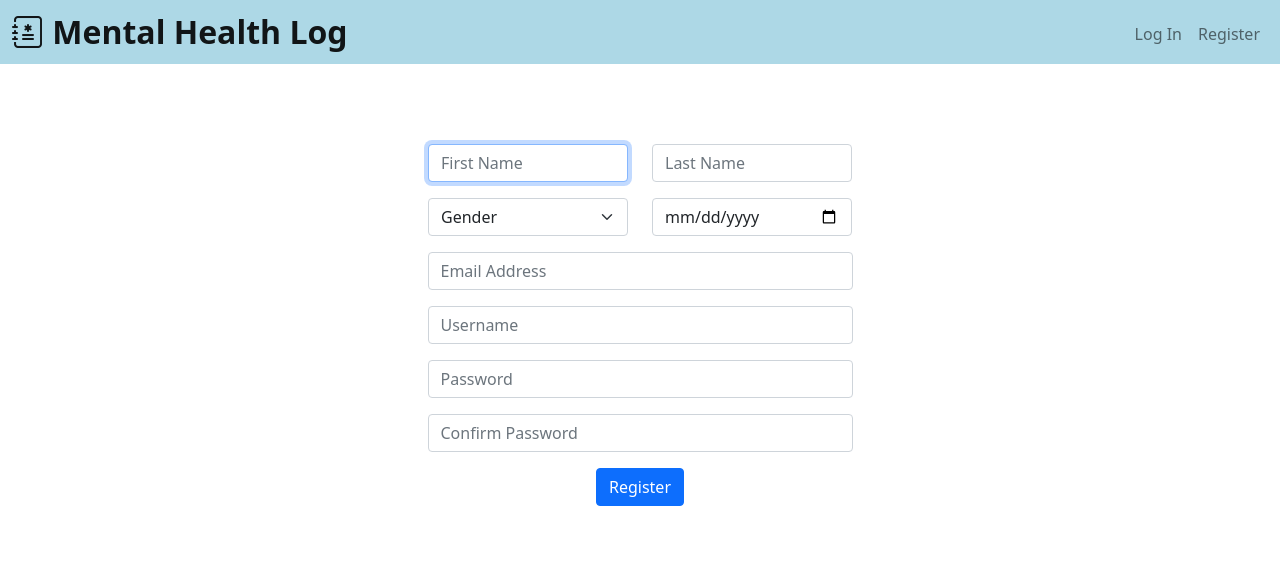
After one commit to jliu0327/mental_health_tracker, a Flask app: page /register in a window 1280 px wide. The commit adds this page. Shown: the top 585 px of the page. Run offline with Flask 3, Linux system fonts and the light colour scheme.

Commit message:
created register html, updated layout html, and started working on register function

```diff
--- a/app.py
+++ b/app.py
@@ -1,12 +1,28 @@
 import os
 
-from flask import Flask, redirect, render_template, request, session
+from flask import Flask, flash, redirect, render_template, request, session
 import sqlite3
 from datetime import datetime
+import re
 from werkzeug.security import check_password_hash, generate_password_hash
 
 # Configure application
 app = Flask(__name__)
+app.secret_key = 'wNZZI1OYWT'
+
+# Gender list for registration
+GENDERS = [
+    "Male",
+    "Female",
+    "Nonbinary"
+]
+
+
+# connect to same db
+def db_connection():
+    conn = sqlite3.connect('mental_health.db')
+    return conn
+
 
 @app.route("/")
 def index():
@@ -14,12 +30,46 @@ def index():
     cur = conn.cursor()
     users = cur.execute('SELECT * FROM users').fetchall()
     conn.close
-    return render_template("layout.html", users=users)
+    return render_template("index.html", users=users)
 
-# connect to same db
-def db_connection():
-    conn = sqlite3.connect('mental_health.db')
-    return conn
+
+# Log in users
+@app.route("/login", methods=["GET", "POST"])
+def login():
+    return render_template("login.html")
+
+
+# Register user
+@app.route("/register", methods=["GET", "POST"])
+def register():
+    # User reached route via POST (through submitting form)
+    if request.method == "POST":
+        first_name = request.form.get("first")
+        last_name = request.form.get("last")
+        gender = request.form.get("gender")
+        date_of_birth = request.form.get("dob")
+        email = request.form.get("email")
+        username = request.form.get("username")
+        password = request.form.get("password")
+        confirmation = request.form.get("confirmation")
+
+        # Check if nothing is entered
+        if not all([first_name, last_name, gender, date_of_birth, email, username, password]):
+            flash('Please fill out all the fields')
+            return redirect("/register")
+
+        # Validate user input and email formatting
+        if not re.search("^[a-zA-z0-9.+]+@[a-zA-Z0-9.-]+\.com$", email):
+            flash('Inaccurate email format')
+            return redirect("/register")
+
+        # Check if password and confirmation match
+        if password != confirmation:
+            flash('Passwords do not match')
+            return redirect("/register")
+
+    return render_template("register.html", genders=GENDERS)
+
 
 
 if __name__ == "__main__":
--- a/static/style.css
+++ b/static/style.css
@@ -3,6 +3,21 @@
     font-size: xx-large;
 }
 
-.nav-item {
-    text-align:;
+.nav-link:hover {
+    background-color: lightgray;
+    border-radius: 5px;
+    transition: background-color 0.3s ease;
 }
+
+.big-padding {
+    padding-top: 5rem;
+    padding-bottom: 5rem;
+}
+
+.custom-width1 {
+    width: 200px;
+}
+
+.custom-width2 {
+    width: 425px;
+}
--- a/templates/layout.html
+++ b/templates/layout.html
@@ -21,7 +21,7 @@
     </head>
     <body>
         <header>
-            <nav class="navbar navbar-expand-lg navbar-light bg-light">
+            <nav class="navbar navbar-expand-lg navbar-light" style="background-color: lightblue;">
                 <div class="container-fluid">
                     <a class="navbar-brand mb-0 h1" href="/"><i class="bi bi-journal-medical"></i> Mental Health Log</a>
                     <button class="navbar-toggler" type="button" data-bs-toggle="collapse" data-bs-target="#navbarSupportedContent" aria-controls="navbarSupportedContent" aria-expanded="false" aria-label="Toggle navigation">
@@ -49,5 +49,9 @@
                 </div>
             </nav>
         </header>
+
+        <main class="container big-padding text-center">
+            {% block main %}{% endblock %}
+        </main>
     </body>
 </html>
--- /dev/null
+++ b/templates/register.html
@@ -0,0 +1,46 @@
+{% extends "layout.html" %}
+
+{% block title %}
+    Register
+{% endblock %}
+
+{% block main %}
+    {% with messages = get_flashed_messages() %}
+        {% if messages %}
+            <div class="alert alert-danger text-center">
+                {% for message in messages %}
+                    <p>{{ message }}</p>
+                {% endfor %}
+            </div>
+        {% endif %}
+    {% endwith %}
+
+    <form action="/register" method="post">
+        <div class="mb-3 d-flex justify-content-center gap-4">
+            <input autocomplete="off" autofocus class="form-control custom-width1" name="first" placeholder="First Name" type="text">
+            <input autocomplete="off" autofocus class="form-control custom-width1" name="last" placeholder="Last Name" type="text">
+        </div>
+        <div class="mb-3 d-flex justify-content-center gap-4">
+            <select class="form-select custom-width1" id="gender" name="gender">
+                <option disabled selected value="">Gender</option>
+                {% for gender in genders %}
+                    <option value="{{ gender }}">{{ gender }}</option>
+                {% endfor %}
+            </select>
+            <input autocomplete="off" autofocus class="form-control custom-width1" name="dob" placeholder="Date of Birth" type="date">
+        </div>
+        <div class="mb-3">
+            <input autocomplete="off" autofocus class="form-control mx-auto custom-width2" name="email" placeholder="Email Address" type="email">
+        </div>
+        <div class="mb-3">
+            <input autocomplete="off" autofocus class="form-control mx-auto custom-width2" name="username" placeholder="Username" type="text">
+        </div>
+        <div class="mb-3">
+            <input autocomplete="off" autofocus class="form-control mx-auto custom-width2" name="password" placeholder="Password" type="password">
+        </div>
+        <div class="mb-3">
+            <input autocomplete="off" autofocus class="form-control mx-auto custom-width2" name="confirmation" placeholder="Confirm Password" type="password">
+        </div>
+        <button class="btn btn-primary" type="submit">Register</button>
+    </form>
+{% endblock %}
```
Also changed, not shown: templates/login.html (added, +17 -0 lines).
